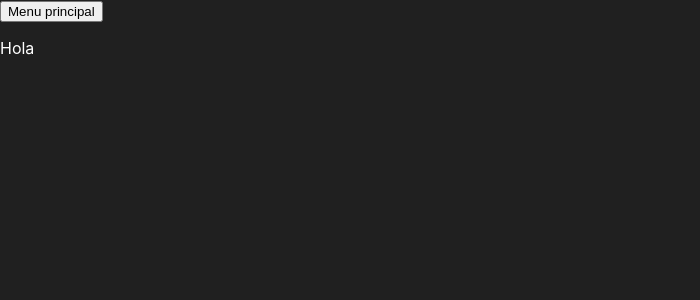
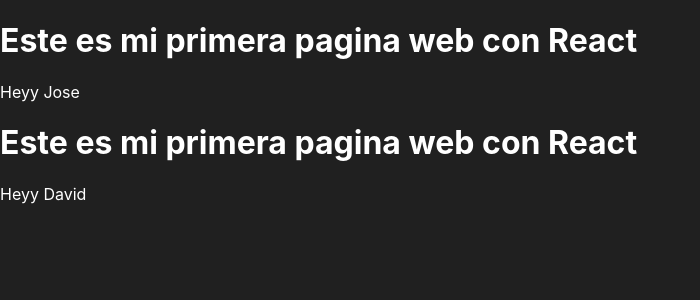
Before and after one commit to DeiviGT1/practica-react, a React (Create React App) app: page / in a window 1280 px wide. Shown: the top 300 px of the page, without its empty margins (0-700 px from the left). Built offline with nearby package versions, Linux system fonts and the light colour scheme.

Commit message:
Primera pagina web con react

```diff
--- a/package.json
+++ b/package.json
@@ -9,6 +9,7 @@
     "react": "^18.2.0",
     "react-dom": "^18.2.0",
     "react-scripts": "5.0.1",
+    "reactjs-popup": "^2.0.5",
     "web-vitals": "^2.1.4"
   },
   "scripts": {
--- a/src/App.js
+++ b/src/App.js
@@ -1,20 +1,15 @@
-import React from "react";
-import { modal_inicio } from "./modal";
-// import './App.css';
+import React from 'react';
+import Base from './base';
 
 function App() {
   return (
     <div>
-    <header>
-      <button>
-        Menu principal
-      </button>
-      <p>
-        Hola
-      </p>
-    </header>
+      <Base
+        nombre = "Jose"/>
+      <Base
+        nombre = "David"/>
     </div>
-    )
+  );
 }
 
-export default App;
+export default App
--- /dev/null
+++ b/src/base.js
@@ -0,0 +1,18 @@
+import React from 'react';
+
+function Base(props) {
+  return (
+    <div>
+      <header>
+          <span>
+            <h1> Este es mi primera pagina web con React</h1>
+          </span>
+        <p>
+            Heyy {props.nombre}
+        </p>
+      </header>
+    </div>
+  )
+}
+
+export default Base
--- a/src/index.js
+++ b/src/index.js
@@ -1,6 +1,7 @@
 import React from 'react';
 import ReactDOM from 'react-dom/client';
 import './index.css';
+
 import App from './App';
 
 const root = ReactDOM.createRoot(document.getElementById('root'));
--- a/src/modal.js
+++ /dev/null
@@ -1,7 +0,0 @@
-import React from "react";
-
-function modal_inicio(){
-    console.log("Hey")
-}
-
-export {modal_inicio}
```
Also changed, not shown: src/images.png (added), 1 other file (tests, documents, lock files or other folders).
